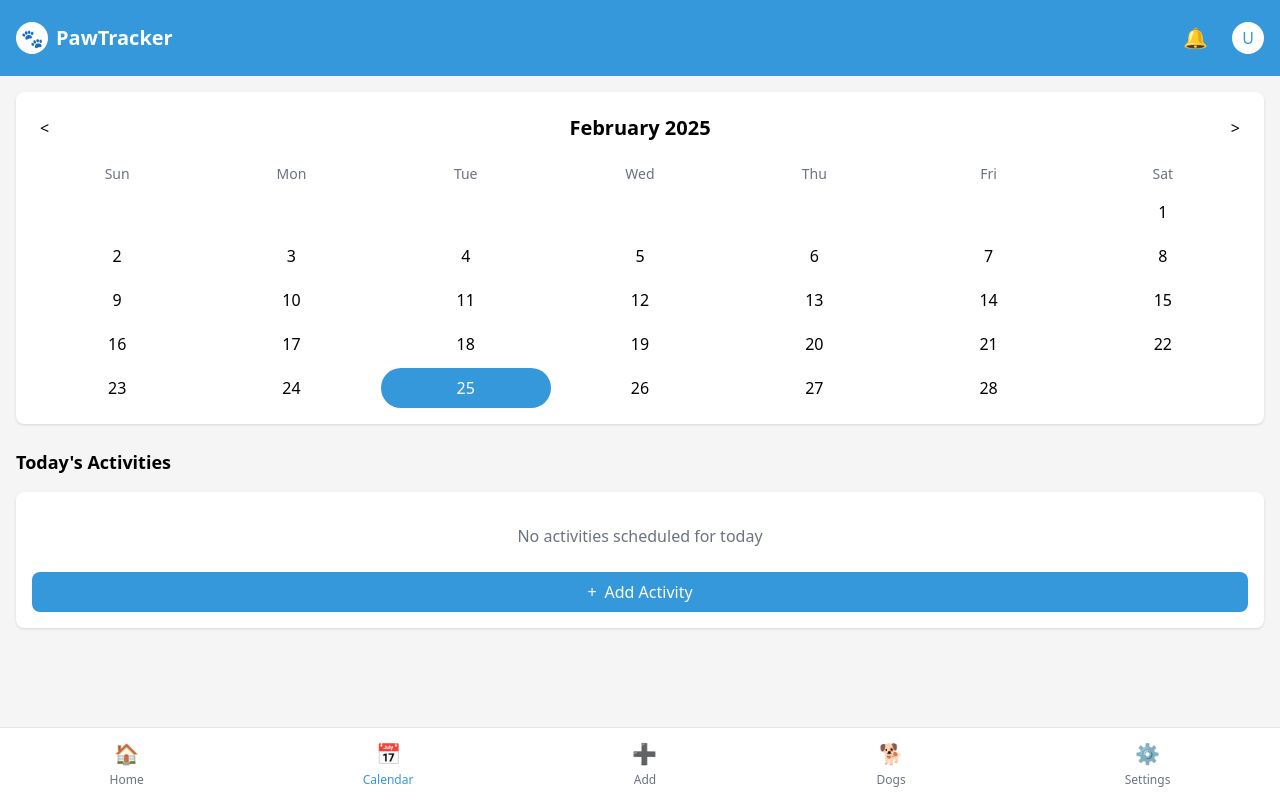
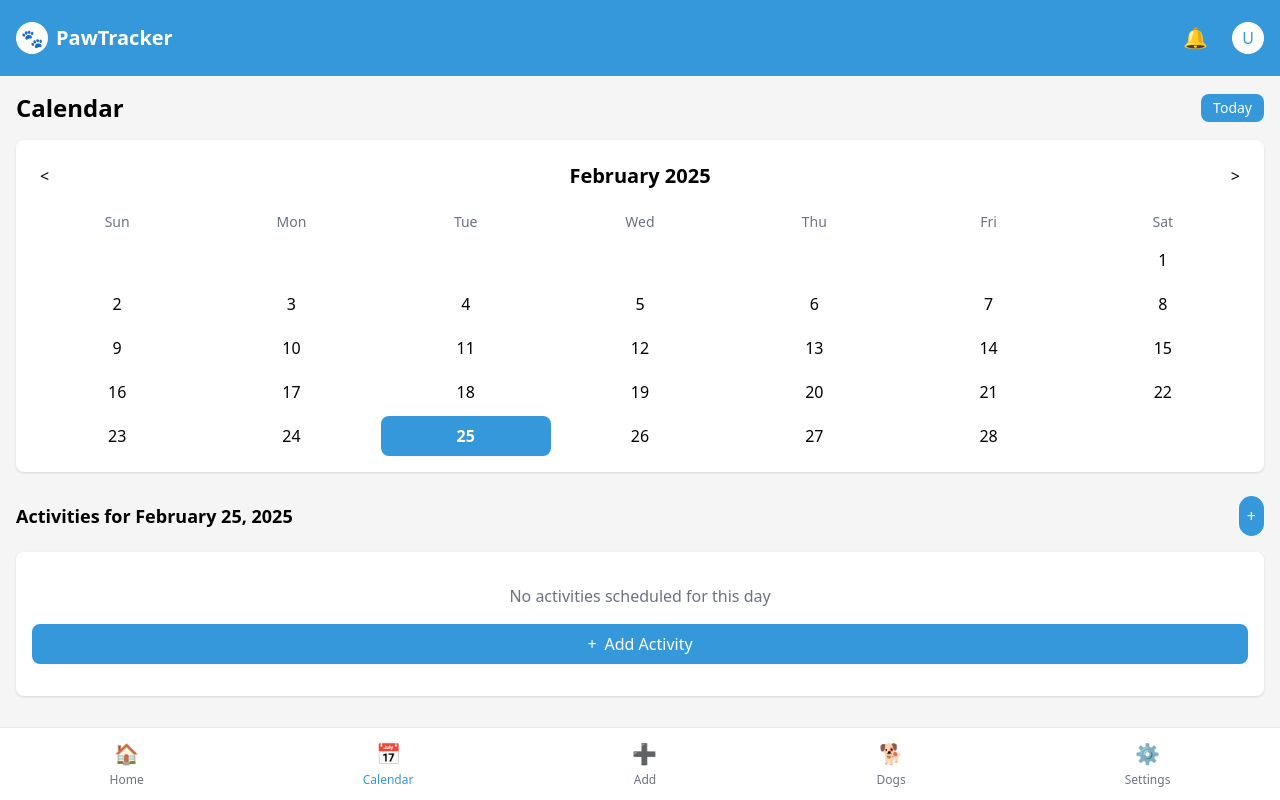
Before and after one commit to marcocardile/pawtracker, a React (Create React App) app: page /calendar in a window 1280 px wide. Built offline with nearby package versions, Linux system fonts and the light colour scheme.

Commit message:
aggiunta custom loader indipendente. da rivedere più avanti

```diff
--- a/src/components/layout/Header.js
+++ b/src/components/layout/Header.js
@@ -1,4 +1,3 @@
-// src/components/layout/Header.js
 import React from 'react';
 import { Link } from 'react-router-dom';
 
--- a/src/components/layout/Navigation.js
+++ b/src/components/layout/Navigation.js
@@ -1,4 +1,3 @@
-// src/components/layout/Navigation.js
 import React from 'react';
 import { Link, useLocation } from 'react-router-dom';
 
--- /dev/null
+++ b/src/components/ui/LoadingSpinner.js
@@ -0,0 +1,19 @@
+// src/components/ui/LoadingSpinner.js
+import React from 'react';
+
+function LoadingSpinner({ size = 'md' }) {
+  const sizeClasses = {
+    sm: 'w-5 h-5',
+    md: 'w-8 h-8',
+    lg: 'w-12 h-12'
+  };
+
+  return (
+    <div className="flex justify-center items-center">
+      <div className={`${sizeClasses[size]} border-4 border-t-primary border-r-primary/30 border-b-primary/10 border-l-primary/50 rounded-full animate-spin`}>
+      </div>
+    </div>
+  );
+}
+
+export default LoadingSpinner;
--- /dev/null
+++ b/src/contexts/LoadingContext.js
@@ -0,0 +1,47 @@
+// src/contexts/LoadingContext.js
+import React, { createContext, useContext, useState } from 'react';
+import LoadingSpinner from '../components/ui/LoadingSpinner';
+
+const LoadingContext = createContext();
+
+export function useLoading() {
+  return useContext(LoadingContext);
+}
+
+export function LoadingProvider({ children }) {
+  const [isLoading, setIsLoading] = useState(false);
+  const [loadingMessage, setLoadingMessage] = useState('');
+
+  const startLoading = (message = '') => {
+    setLoadingMessage(message);
+    setIsLoading(true);
+  };
+
+  const stopLoading = () => {
+    setIsLoading(false);
+    setLoadingMessage('');
+  };
+
+  const value = {
+    isLoading,
+    loadingMessage,
+    startLoading,
+    stopLoading
+  };
+
+  return (
+    <LoadingContext.Provider value={value}>
+      {children}
+      {isLoading && (
+        <div className="fixed inset-0 bg-black/50 flex items-center justify-center z-50">
+          <div className="bg-white p-6 rounded-lg shadow-lg text-center">
+            <div className="mb-4">
+              <LoadingSpinner size="lg" />
+            </div>
+            {loadingMessage && <p className="text-gray-700">{loadingMessage}</p>}
+          </div>
+        </div>
+      )}
+    </LoadingContext.Provider>
+  );
+}
--- a/src/pages/Calendar.js
+++ b/src/pages/Calendar.js
@@ -1,14 +1,73 @@
 // src/pages/Calendar.js
-import React, { useState } from 'react';
-import { format, addMonths, subMonths } from 'date-fns';
+import React, { useState, useEffect } from 'react';
+import { format, addMonths, subMonths, isSameDay, isToday, parseISO } from 'date-fns';
 import Layout from '../components/layout/Layout';
+
+// Dati fittizi per le attività
+const MOCK_ACTIVITIES = [
+  { id: 1, date: '2023-11-15', type: 'walk', title: 'Morning Walk', completed: true },
+  { id: 2, date: '2023-11-15', type: 'food', title: 'Lunch', completed: true },
+  { id: 3, date: '2023-11-16', type: 'vet', title: 'Vaccination', completed: false },
+  { id: 4, date: '2023-11-20', type: 'play', title: 'Park Visit', completed: false },
+  { id: 5, date: '2023-11-25', type: 'walk', title: 'Evening Walk', completed: false },
+];
+
+// Componente di loading semplice
+function Loader() {
+  return (
+    <div className="fixed inset-0 bg-black/50 flex items-center justify-center z-50">
+      <div className="bg-white p-6 rounded-lg shadow-lg text-center">
+        <div className="mb-4">
+          <div className="w-12 h-12 border-4 border-t-primary border-r-primary/30 border-b-primary/10 border-l-primary/50 rounded-full animate-spin"></div>
+        </div>
+        <p className="text-gray-700">Loading activities...</p>
+      </div>
+    </div>
+  );
+}
 
 function Calendar() {
   const [currentMonth, setCurrentMonth] = useState(new Date());
+  const [selectedDate, setSelectedDate] = useState(new Date());
+  const [activities, setActivities] = useState([]);
+  const [loading, setLoading] = useState(true);
+
+  // Carica i dati
+  useEffect(() => {
+    // Simuliamo una chiamata API con un timeout
+    const timer = setTimeout(() => {
+      setActivities(MOCK_ACTIVITIES);
+      setLoading(false);
+    }, 1000);
+
+    return () => clearTimeout(timer);
+  }, []); // Nota: array vuoto per eseguire solo al mount
+
+  // Resto del codice del calendario rimane uguale
 
   // Gestori per navigare tra i mesi
   const nextMonth = () => setCurrentMonth(addMonths(currentMonth, 1));
   const prevMonth = () => setCurrentMonth(subMonths(currentMonth, 1));
+
+  // Vai a "oggi"
+  const goToToday = () => {
+    setCurrentMonth(new Date());
+    setSelectedDate(new Date());
+  };
+
+  // Verifica se una data ha attività
+  const hasActivities = (date) => {
+    return activities.some(activity =>
+      isSameDay(parseISO(activity.date), date)
+    );
+  };
+
+  // Ottieni le attività per la data selezionata
+  const getActivitiesForDate = (date) => {
+    return activities.filter(activity =>
+      isSameDay(parseISO(activity.date), date)
+    );
+  };
 
   // Array con i nomi dei giorni della settimana
   const weekdays = ['Sun', 'Mon', 'Tue', 'Wed', 'Thu', 'Fri', 'Sat'];
@@ -28,16 +87,29 @@ function Calendar() {
 
     // Giorni del mese
     for (let day = 1; day <= daysInMonth; day++) {
-      const isToday = new Date().getDate() === day &&
-                      new Date().getMonth() === currentMonth.getMonth() &&
-                      new Date().getFullYear() === currentMonth.getFullYear();
+      const date = new Date(currentMonth.getFullYear(), currentMonth.getMonth(), day);
+      const _isToday = isToday(date);
+      const isSelected = isSameDay(date, selectedDate);
+      const hasDayActivities = hasActivities(date);
 
       days.push(
         <div
           key={day}
-          className={`p-2 text-center ${isToday ? 'bg-primary text-white rounded-full' : ''}`}
+          className={`p-2 text-center cursor-pointer relative ${
+            _isToday ? 'font-bold' : ''
+          } ${
+            isSelected ? 'bg-primary text-white rounded-lg' : ''
+          }`}
+          onClick={() => setSelectedDate(date)}
         >
           {day}
+
+          {/* Activity indicators */}
+          {hasDayActivities && !isSelected && (
+            <div className="absolute bottom-1 left-0 right-0 flex justify-center space-x-1">
+              <div className="w-1.5 h-1.5 rounded-full bg-primary"></div>
+            </div>
+          )}
         </div>
       );
     }
@@ -45,8 +117,31 @@ function Calendar() {
     return days;
   };
 
+  // Attività per la data selezionata
+  const selectedDateActivities = getActivitiesForDate(selectedDate);
+
+  // Colori per i tipi di attività
+  const activityColors = {
+    walk: 'bg-blue-500',
+    food: 'bg-orange-500',
+    vet: 'bg-red-500',
+    play: 'bg-green-500'
+  };
+
   return (
     <Layout>
+      {loading && <Loader />}
+
+      <div className="mb-4 flex justify-between items-center">
+        <h1 className="text-2xl font-bold">Calendar</h1>
+        <button
+          onClick={goToToday}
+          className="px-3 py-1 bg-primary text-white rounded-lg text-sm"
+        >
+          Today
+        </button>
+      </div>
+
       <div className="bg-white rounded-lg shadow p-4">
         <div className="flex justify-between items-center mb-4">
           <button
@@ -80,15 +175,54 @@ function Calendar() {
       </div>
 
       <div className="mt-6">
-        <h3 className="text-lg font-bold mb-4">Today's Activities</h3>
-        <div className="bg-white rounded-lg shadow p-4">
-          <div className="text-center text-gray-500 py-4">
-            No activities scheduled for today
-          </div>
-          <button className="w-full mt-2 bg-primary text-white rounded-lg py-2 flex items-center justify-center">
-            <span className="mr-2">+</span> Add Activity
+        <div className="flex justify-between items-center mb-4">
+          <h3 className="text-lg font-bold">
+            Activities for {format(selectedDate, 'MMMM d, yyyy')}
+          </h3>
+          <button className="p-2 bg-primary text-white rounded-full">
+            +
           </button>
         </div>
+
+        {selectedDateActivities.length > 0 ? (
+          <div className="space-y-3">
+            {selectedDateActivities.map(activity => (
+              <div
+                key={activity.id}
+                className="bg-white rounded-lg shadow p-4 flex items-center"
+              >
+                <div className={`w-10 h-10 rounded-full ${activityColors[activity.type]} flex items-center justify-center text-white mr-3`}>
+                  {activity.type === 'walk' && '🚶'}
+                  {activity.type === 'food' && '🍖'}
+                  {activity.type === 'vet' && '💉'}
+                  {activity.type === 'play' && '🎾'}
+                </div>
+                <div className="flex-1">
+                  <h4 className="font-medium">{activity.title}</h4>
+                  <p className="text-sm text-gray-500">
+                    {activity.type.charAt(0).toUpperCase() + activity.type.slice(1)}
+                  </p>
+                </div>
+                <div className="w-6 h-6">
+                  {activity.completed ? (
+                    <div className="w-6 h-6 bg-success rounded-full flex items-center justify-center text-white">
+                      ✓
+                    </div>
+                  ) : (
+                    <div className="w-6 h-6 border-2 border-gray-300 rounded-full"></div>
+                  )}
+                </div>
+              </div>
+            ))}
+          </div>
+        ) : (
+          <div className="bg-white rounded-lg shadow p-4 text-center text-gray-500 py-8">
+            No activities scheduled for this day
+            <button className="w-full mt-4 bg-primary text-white rounded-lg py-2 flex items-center justify-center">
+              <span className="mr-2">+</span> Add Activity
+            </button>
+          </div>
+        )}
       </div>
     </Layout>
   );
```
